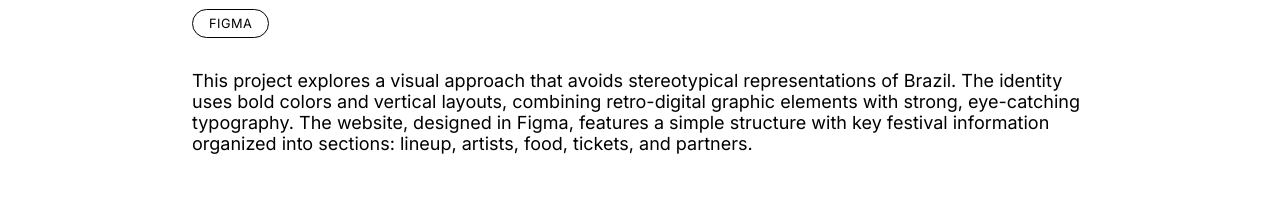
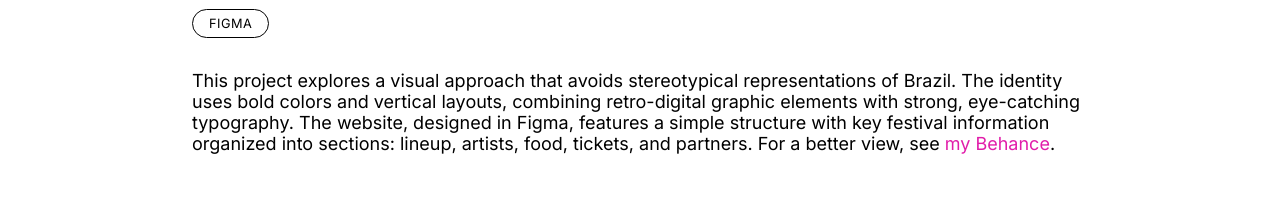
Before and after one commit to nicolecnogueira/portfolio, a React (Vite) app: page /obras/brasil-com-s in a window 1280 px wide. Shown: the part 229-433 px from the top of the page. Built offline with nearby package versions, Linux system fonts and the light colour scheme; a web font is replaced by a local one.

Commit message:
feat: adicionando link do behance na descrição do BRS

```diff
--- a/src/components/pages/ObraDetail.jsx
+++ b/src/components/pages/ObraDetail.jsx
@@ -54,7 +54,7 @@ function ObraDetail() {
                 </Link>
             ))}
             </div>
-            <p className={styles.descricao}>{obra.descricao}</p>
+            <div className={styles.descricao} dangerouslySetInnerHTML={{ __html: obra.descricao }}/>
         </div>
 
         <div className={styles.mediaContainer}>
--- a/src/components/pages/ObraDetail.module.css
+++ b/src/components/pages/ObraDetail.module.css
@@ -77,6 +77,15 @@
     border: 1px solid #E11DAA;
     color: #E11DAA;
     cursor: pointer;
+}
+
+.descricao a {
+  color: #E11DAA;
+  text-decoration: none;
+}
+
+.descricao a:hover {
+  color: black;
 }
 
 .videoWrapper {
--- a/src/data/obras.js
+++ b/src/data/obras.js
@@ -553,7 +553,7 @@ export const obras = [
     ano: 2025,
     categoria: ['graphic-design'],
     ferramentas: ['figma'],
-    descricao: 'This project explores a visual approach that avoids stereotypical representations of Brazil. The identity uses bold colors and vertical layouts, combining retro-digital graphic elements with strong, eye-catching typography. The website, designed in Figma, features a simple structure with key festival information organized into sections: lineup, artists, food, tickets, and partners. ',
+    descricao: 'This project explores a visual approach that avoids stereotypical representations of Brazil. The identity uses bold colors and vertical layouts, combining retro-digital graphic elements with strong, eye-catching typography. The website, designed in Figma, features a simple structure with key festival information organized into sections: lineup, artists, food, tickets, and partners. For a better view, see <a href="https://www.behance.net/gallery/232238597/BRS" target="_blank" rel="noopener noreferrer">my Behance</a>. ',
     midias: {
       capa: brasilComS,
       final: [apresBRS],
```
